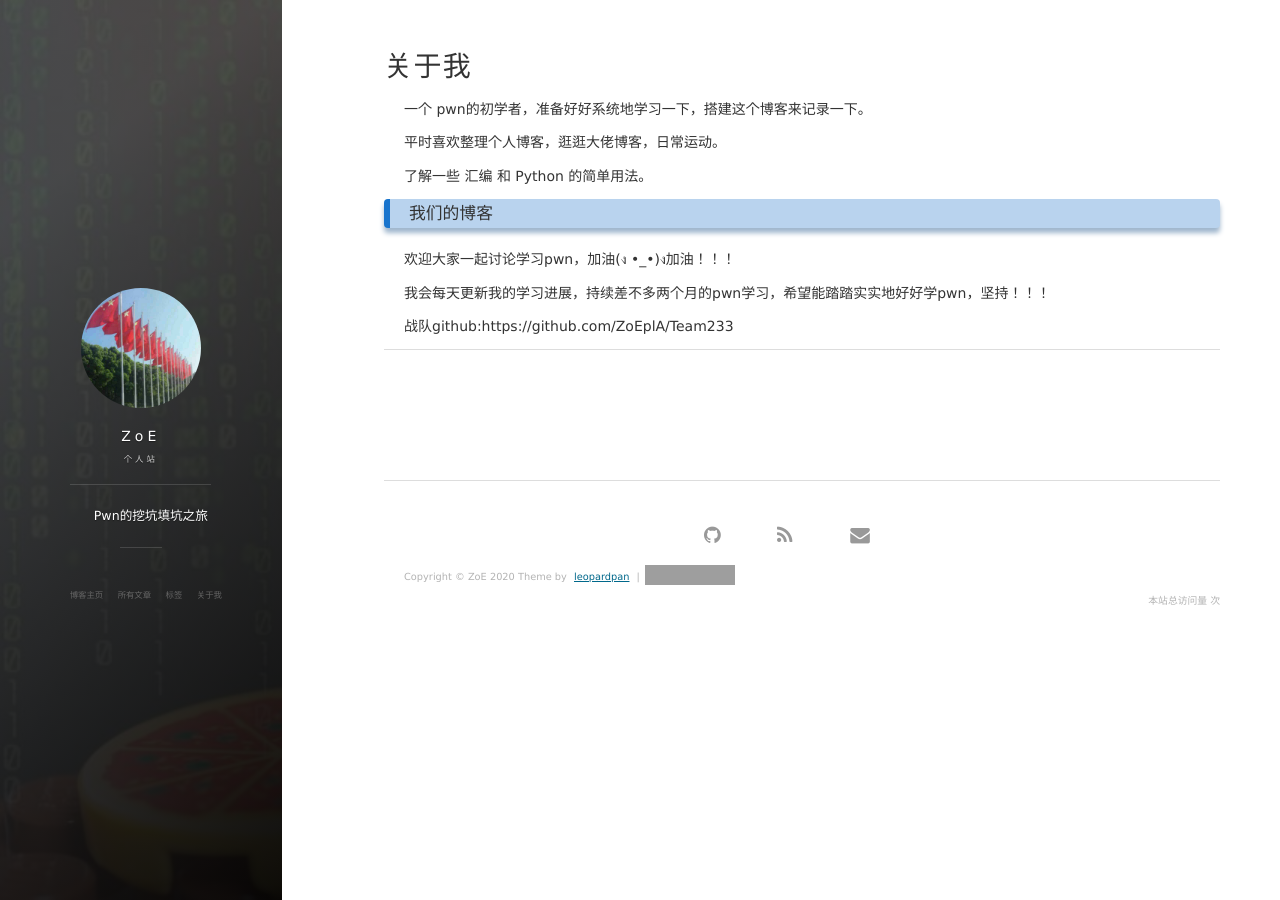
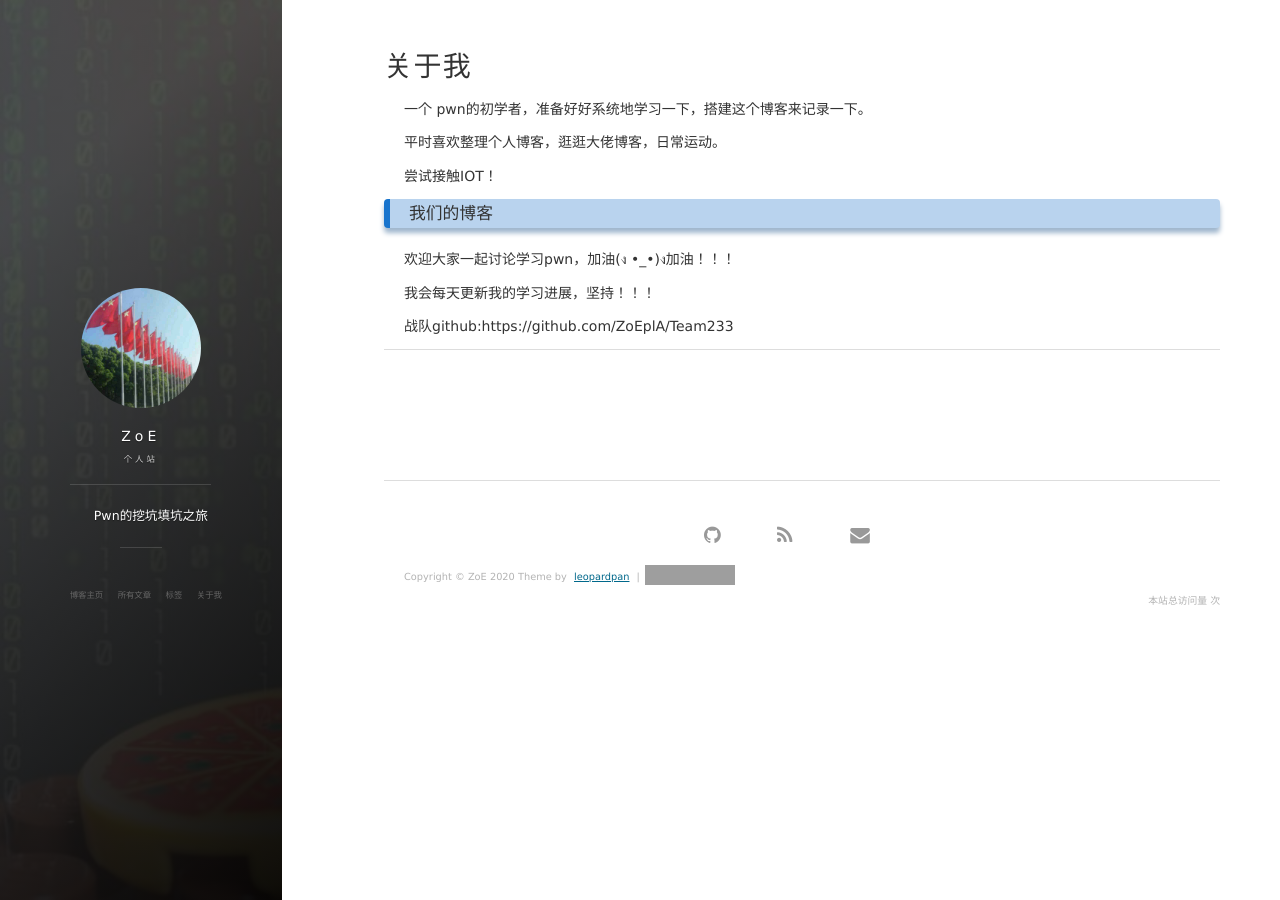
Before and after one commit to ZoEplA/ZoEplA.github.io, a Jekyll site: the page built from about.md, in a window 1280 px wide. Built offline with Jekyll 4.4.1, drawn with Linux system fonts in a browser that asks for light colours; nearby versions of some CDN libraries; comment, search, counter and statistics services are not loaded; grey boxes are pictures that could not be loaded.

Commit message:
update the adout.md

```diff
--- a/about.md
+++ b/about.md
@@ -7,8 +7,7 @@ title: 关于我
 <p>
 平时喜欢整理个人博客，逛逛大佬博客，日常运动。
 <p>
-了解一些 汇编 和 Python 的简单用法。
-
+尝试接触IOT！
 <p>
 
 <h3> 我们的博客 </h3>
@@ -19,7 +18,7 @@ title: 关于我
 
 <p>
 
-我会每天更新我的学习进展，持续差不多两个月的pwn学习，希望能踏踏实实地好好学pwn，坚持！！！
+我会每天更新我的学习进展，坚持！！！
 
 <p>
 战队github:https://github.com/ZoEplA/Team233
```
